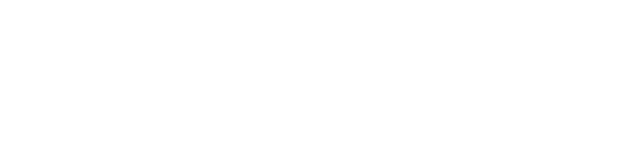
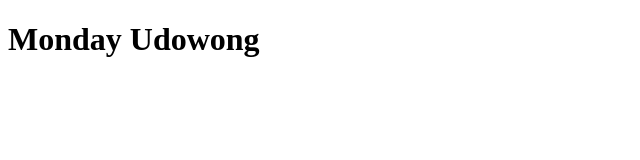
Before and after one commit to Mundial419/OurApp, a plain HTML site: page index.html in a window 1280 px wide. Shown: the whole page, without its empty margins (0-640 px from the left). Drawn offline with Linux system fonts and the light colour scheme.

Commit message:
Update index.html
Modified h1 heading

```diff
--- a/index.html
+++ b/index.html
@@ -5,6 +5,6 @@
 	<meta charset="UTF-8"></meta>
 	</head>
 	<body>
-	<h1></h1>
+	<h1>Monday Udowong</h1>
 	</body>
 </html>
```
